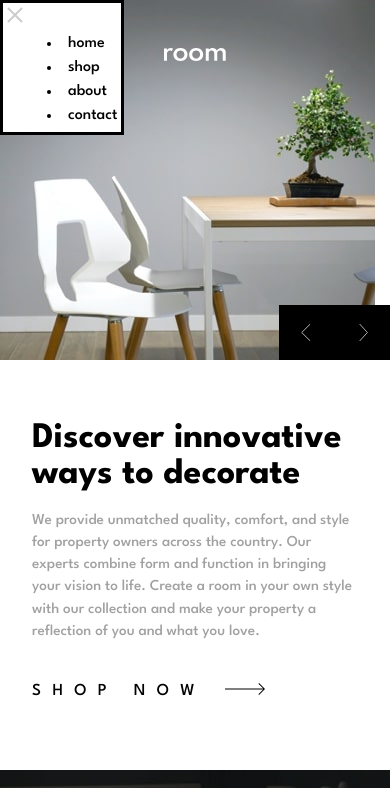
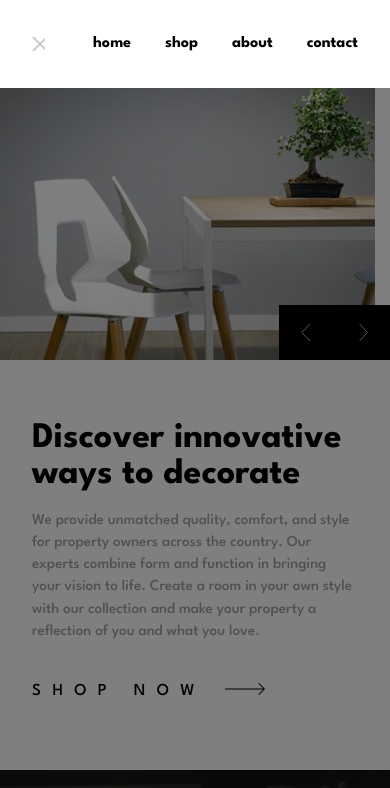
Before and after one commit to mrcordova/room-homepage, a plain HTML site: page index.html in a window 390 px wide. Both pictures are taken after a click on the button 34 px from the left and 55 px from the top of the page. Shown: the top 788 px of the page. Drawn offline with Linux system fonts and the light colour scheme.

Commit message:
mobile nav stylign

```diff
--- a/css/style.css
+++ b/css/style.css
@@ -142,6 +142,42 @@ main {
 #desktop-menu {
   display: none;
 }
+#hamburger-menu {
+  &:hover {
+    cursor: pointer;
+  }
+}
+#mobile-menu:popover-open {
+  display: flex;
+  border: 0;
+  width: 100%;
+
+  padding: 2rem;
+  gap: 3rem;
+  & menu {
+    display: flex;
+    padding: 0;
+    justify-content: space-between;
+    width: 100%;
+    & > li {
+      list-style: none;
+
+      &:hover {
+        cursor: pointer;
+      }
+    }
+  }
+
+  & .cross {
+    &:hover {
+      cursor: pointer;
+    }
+  }
+}
+
+#mobile-menu::backdrop {
+  background-color: hsl(from var(--Black) h s l / 0.5);
+}
 
 @media (min-width: 30rem) {
   #desktop-menu {
@@ -151,4 +187,8 @@ main {
   #hamburger-menu {
     display: none;
   }
+
+  #mobile-menu:popover-open {
+    display: none;
+  }
 }
--- a/index.html
+++ b/index.html
@@ -47,7 +47,7 @@
         </menu>
       </nav>
       <nav popover id="mobile-menu">
-        <button popovertarget="mobile-menu">
+        <button class="cross" popovertarget="mobile-menu">
           <svg width="16" height="16" xmlns="http://www.w3.org/2000/svg">
             <path
               d="M14.364.222l1.414 1.414L9.414 8l6.364 6.364-1.414 1.414L8 9.414l-6.364 6.364-1.414-1.414L6.586 8 .222 1.636 1.636.222 8 6.586 14.364.222z"
@@ -56,7 +56,7 @@
               opacity=".201" />
           </svg>
         </button>
-        <menu>
+        <menu class="league-spartan-700">
           <li>home</li>
           <li>shop</li>
           <li>about</li>
```
